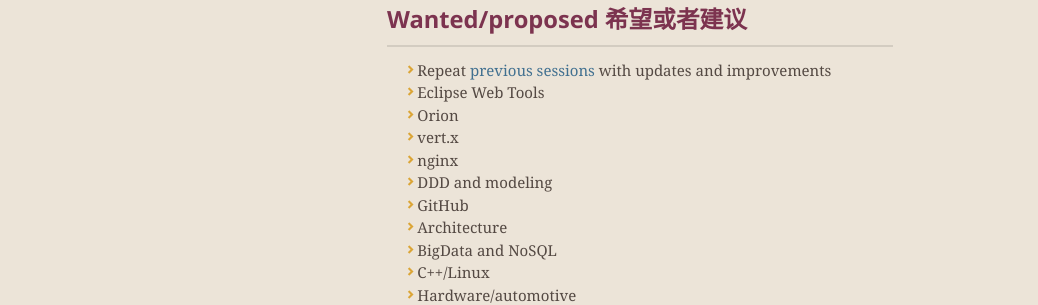
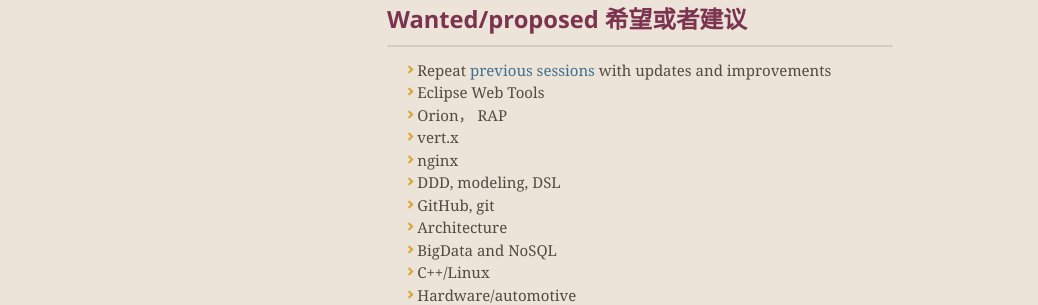
Before and after one commit to Eclipse-China/Eclipse-China.github.io, a Jekyll site: the page built from novemberdays/index.md, in a window 1280 px wide. Shown: the part 771-1076 px from the top of the page, without its empty margins (0-1038 px from the left). Built offline with Jekyll 4.4.1, drawn with Linux system fonts in a browser that asks for light colours; nearby versions of some CDN libraries; Markdown is read by kramdown in place of the engine named in the settings; comment, search, counter and statistics services are not loaded.

Commit message:
up 15:30

```diff
--- a/novemberdays/index.md
+++ b/novemberdays/index.md
@@ -30,11 +30,11 @@
 
 - Repeat [previous sessions](/Day/materials) with updates and improvements
 - Eclipse Web Tools
-- Orion
+- Orion， RAP
 - vert.x
 - nginx
-- DDD and modeling
-- GitHub
+- DDD, modeling, DSL
+- GitHub, git
 - Architecture
 - BigData and NoSQL
 - C++/Linux
```
Also changed, not shown: novemberdays/FAQ.md (added, +13 -0 lines), Day/lessons-learned.md (renamed from Day/lessons-learned.txt).
